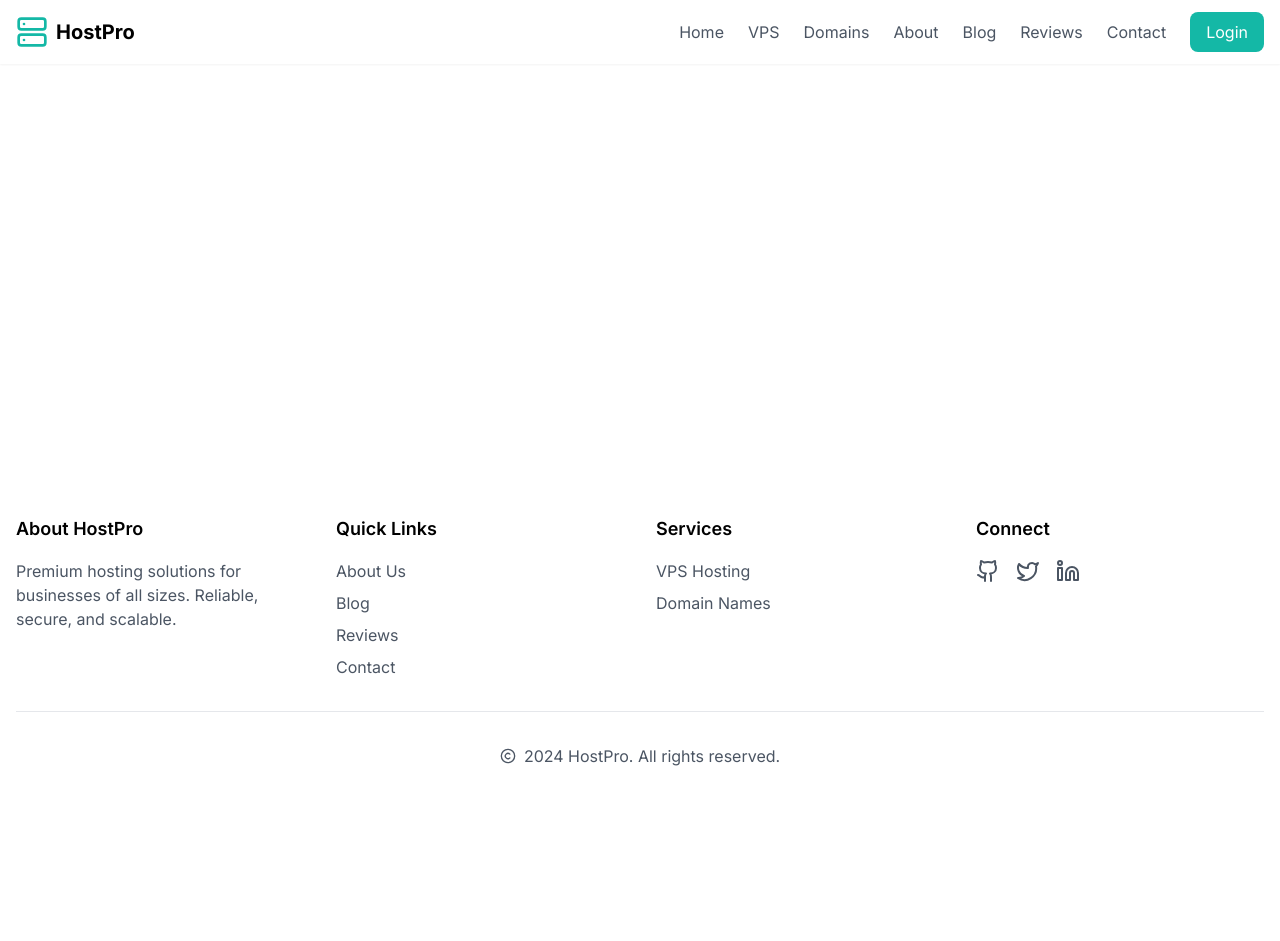
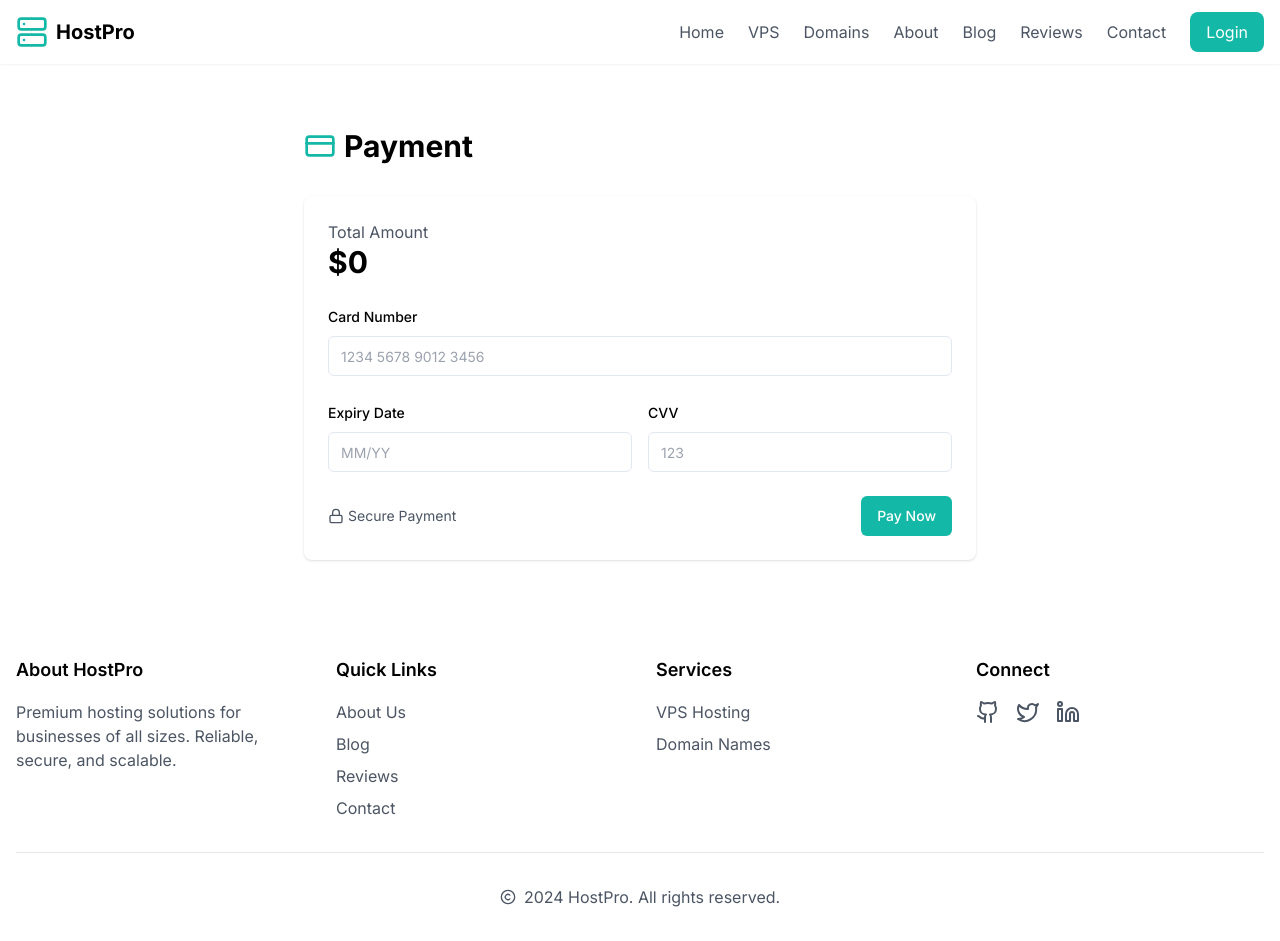
Before and after one commit to zero0605/teal-component-factory, a React (Vite) app: page /payment in a window 1280 px wide. Before the commit the page ends 800 px from the top, so only its background shows below. Built offline with nearby package versions, Linux system fonts and the light colour scheme.

Commit message:
Add payment and cart features
Implement a payment page for purchasing VPS hosting and domain names. Include a cart functionality to allow buyers to add items before proceeding to checkout.
[skip gpt_engineer]

```diff
--- a/package.json
+++ b/package.json
@@ -40,6 +40,7 @@
     "@radix-ui/react-toggle-group": "^1.1.0",
     "@radix-ui/react-tooltip": "^1.1.2",
     "@tanstack/react-query": "^5.56.2",
+    "@types/uuid": "^10.0.0",
     "class-variance-authority": "^0.7.0",
     "clsx": "^2.1.1",
     "cmdk": "^1.0.0",
@@ -59,6 +60,7 @@
     "sonner": "^1.5.0",
     "tailwind-merge": "^2.5.2",
     "tailwindcss-animate": "^1.0.7",
+    "uuid": "^11.0.3",
     "vaul": "^0.9.3",
     "zod": "^3.23.8"
   },
--- a/src/App.tsx
+++ b/src/App.tsx
@@ -3,6 +3,7 @@ import { Toaster as Sonner } from "@/components/ui/sonner";
 import { TooltipProvider } from "@/components/ui/tooltip";
 import { QueryClient, QueryClientProvider } from "@tanstack/react-query";
 import { BrowserRouter, Routes, Route } from "react-router-dom";
+import { CartProvider } from "@/contexts/CartContext";
 import Navbar from "./components/Navbar";
 import Footer from "./components/Footer";
 import Index from "./pages/Index";
@@ -13,12 +14,15 @@ import About from "./pages/About";
 import Blog from "./pages/Blog";
 import Contact from "./pages/Contact";
 import Reviews from "./pages/Reviews";
+import Cart from "./pages/Cart";
+import Payment from "./pages/Payment";
 
 const queryClient = new QueryClient();
 
 const App = () => (
   <QueryClientProvider client={queryClient}>
     <TooltipProvider>
+      <CartProvider>
         <div className="min-h-screen flex flex-col">
           <Toaster />
           <Sonner />
@@ -34,11 +38,14 @@ const App = () => (
                 <Route path="/blog" element={<Blog />} />
                 <Route path="/contact" element={<Contact />} />
                 <Route path="/reviews" element={<Reviews />} />
+                <Route path="/cart" element={<Cart />} />
+                <Route path="/payment" element={<Payment />} />
               </Routes>
             </main>
             <Footer />
           </BrowserRouter>
         </div>
+      </CartProvider>
     </TooltipProvider>
   </QueryClientProvider>
 );
--- /dev/null
+++ b/src/contexts/CartContext.tsx
@@ -0,0 +1,55 @@
+import React, { createContext, useContext, useState } from 'react';
+import { toast } from "sonner";
+
+type CartItem = {
+  id: string;
+  name: string;
+  price: number;
+  type: 'vps' | 'domain';
+  details?: string;
+};
+
+type CartContextType = {
+  items: CartItem[];
+  addToCart: (item: CartItem) => void;
+  removeFromCart: (id: string) => void;
+  clearCart: () => void;
+  total: number;
+};
+
+const CartContext = createContext<CartContextType | undefined>(undefined);
+
+export const CartProvider = ({ children }: { children: React.ReactNode }) => {
+  const [items, setItems] = useState<CartItem[]>([]);
+
+  const addToCart = (item: CartItem) => {
+    setItems([...items, item]);
+    toast.success(`Added ${item.name} to cart`);
+  };
+
+  const removeFromCart = (id: string) => {
+    setItems(items.filter((item) => item.id !== id));
+    toast.success("Item removed from cart");
+  };
+
+  const clearCart = () => {
+    setItems([]);
+    toast.success("Cart cleared");
+  };
+
+  const total = items.reduce((sum, item) => sum + item.price, 0);
+
+  return (
+    <CartContext.Provider value={{ items, addToCart, removeFromCart, clearCart, total }}>
+      {children}
+    </CartContext.Provider>
+  );
+};
+
+export const useCart = () => {
+  const context = useContext(CartContext);
+  if (context === undefined) {
+    throw new Error('useCart must be used within a CartProvider');
+  }
+  return context;
+};
--- /dev/null
+++ b/src/pages/Cart.tsx
@@ -0,0 +1,75 @@
+import { motion } from "framer-motion";
+import { ShoppingCart, Trash2 } from "lucide-react";
+import { useCart } from "@/contexts/CartContext";
+import { Button } from "@/components/ui/button";
+import { useNavigate } from "react-router-dom";
+
+const Cart = () => {
+  const { items, removeFromCart, total } = useCart();
+  const navigate = useNavigate();
+
+  return (
+    <div className="container mx-auto px-4 py-16">
+      <motion.div
+        initial={{ opacity: 0, y: 20 }}
+        animate={{ opacity: 1, y: 0 }}
+        className="max-w-4xl mx-auto"
+      >
+        <div className="flex items-center gap-2 mb-8">
+          <ShoppingCart className="w-8 h-8 text-teal-500" />
+          <h1 className="text-3xl font-bold">Shopping Cart</h1>
+        </div>
+
+        {items.length === 0 ? (
+          <div className="text-center py-8">
+            <p className="text-gray-600 mb-4">Your cart is empty</p>
+            <Button onClick={() => navigate("/vps")}>Browse VPS Plans</Button>
+          </div>
+        ) : (
+          <>
+            <div className="space-y-4 mb-8">
+              {items.map((item) => (
+                <motion.div
+                  key={item.id}
+                  initial={{ opacity: 0 }}
+                  animate={{ opacity: 1 }}
+                  className="flex items-center justify-between p-4 bg-white rounded-lg shadow"
+                >
+                  <div>
+                    <h3 className="font-semibold">{item.name}</h3>
+                    <p className="text-gray-600">{item.type.toUpperCase()}</p>
+                    {item.details && (
+                      <p className="text-sm text-gray-500">{item.details}</p>
+                    )}
+                  </div>
+                  <div className="flex items-center gap-4">
+                    <p className="font-semibold">${item.price}</p>
+                    <Button
+                      variant="ghost"
+                      size="icon"
+                      onClick={() => removeFromCart(item.id)}
+                    >
+                      <Trash2 className="w-4 h-4 text-red-500" />
+                    </Button>
+                  </div>
+                </motion.div>
+              ))}
+            </div>
+
+            <div className="flex justify-between items-center p-4 bg-gray-50 rounded-lg">
+              <div>
+                <p className="text-gray-600">Total</p>
+                <p className="text-2xl font-bold">${total}</p>
+              </div>
+              <Button onClick={() => navigate("/payment")}>
+                Proceed to Payment
+              </Button>
+            </div>
+          </>
+        )}
+      </motion.div>
+    </div>
+  );
+};
+
+export default Cart;
--- a/src/pages/Domains.tsx
+++ b/src/pages/Domains.tsx
@@ -4,8 +4,22 @@ import { Button } from "@/components/ui/button";
 import { Input } from "@/components/ui/input";
 import { Card, CardContent, CardDescription, CardFooter, CardHeader, CardTitle } from "@/components/ui/card";
 import { toast } from "sonner";
+import { useCart } from "@/contexts/CartContext";
+import { v4 as uuidv4 } from 'uuid';
 
 const Domains = () => {
+  const { addToCart } = useCart();
+
+  const handlePurchase = (domain: any) => {
+    addToCart({
+      id: uuidv4(),
+      name: domain.tld,
+      price: Number(domain.price.replace('$', '')),
+      type: 'domain',
+      details: domain.description
+    });
+  };
+
   const handleSearch = (e: React.FormEvent) => {
     e.preventDefault();
     toast.success("Searching for domain availability...");
@@ -86,7 +100,12 @@ const Domains = () => {
                 </div>
               </CardContent>
               <CardFooter>
-                <Button className="w-full">Register Now</Button>
+                <Button
+                  className="w-full"
+                  onClick={() => handlePurchase(domain)}
+                >
+                  Add to Cart
+                </Button>
               </CardFooter>
             </Card>
           </motion.div>
--- /dev/null
+++ b/src/pages/Payment.tsx
@@ -0,0 +1,101 @@
+import { motion } from "framer-motion";
+import { CreditCard, Lock } from "lucide-react";
+import { useCart } from "@/contexts/CartContext";
+import { Button } from "@/components/ui/button";
+import { Input } from "@/components/ui/input";
+import { Form, FormControl, FormField, FormItem, FormLabel, FormMessage } from "@/components/ui/form";
+import { useForm } from "react-hook-form";
+import { toast } from "sonner";
+import { useNavigate } from "react-router-dom";
+
+const Payment = () => {
+  const { total, clearCart } = useCart();
+  const navigate = useNavigate();
+  const form = useForm();
+
+  const onSubmit = (data: any) => {
+    toast.success("Payment successful!");
+    clearCart();
+    navigate("/");
+  };
+
+  return (
+    <div className="container mx-auto px-4 py-16">
+      <motion.div
+        initial={{ opacity: 0, y: 20 }}
+        animate={{ opacity: 1, y: 0 }}
+        className="max-w-2xl mx-auto"
+      >
+        <div className="flex items-center gap-2 mb-8">
+          <CreditCard className="w-8 h-8 text-teal-500" />
+          <h1 className="text-3xl font-bold">Payment</h1>
+        </div>
+
+        <div className="bg-white rounded-lg shadow p-6">
+          <div className="mb-6">
+            <p className="text-gray-600">Total Amount</p>
+            <p className="text-3xl font-bold">${total}</p>
+          </div>
+
+          <Form {...form}>
+            <form onSubmit={form.handleSubmit(onSubmit)} className="space-y-6">
+              <FormField
+                control={form.control}
+                name="cardNumber"
+                render={({ field }) => (
+                  <FormItem>
+                    <FormLabel>Card Number</FormLabel>
+                    <FormControl>
+                      <Input placeholder="1234 5678 9012 3456" {...field} />
+                    </FormControl>
+                    <FormMessage />
+                  </FormItem>
+                )}
+              />
+
+              <div className="grid grid-cols-2 gap-4">
+                <FormField
+                  control={form.control}
+                  name="expiry"
+                  render={({ field }) => (
+                    <FormItem>
+                      <FormLabel>Expiry Date</FormLabel>
+                      <FormControl>
+                        <Input placeholder="MM/YY" {...field} />
+                      </FormControl>
+                      <FormMessage />
+                    </FormItem>
+                  )}
+                />
+
+                <FormField
+                  control={form.control}
+                  name="cvv"
+                  render={({ field }) => (
+                    <FormItem>
+                      <FormLabel>CVV</FormLabel>
+                      <FormControl>
+                        <Input placeholder="123" {...field} />
+                      </FormControl>
+                      <FormMessage />
+                    </FormItem>
+                  )}
+                />
+              </div>
+
+              <div className="flex justify-between items-center">
+                <div className="flex items-center text-sm text-gray-600">
+                  <Lock className="w-4 h-4 mr-1" />
+                  Secure Payment
+                </div>
+                <Button type="submit">Pay Now</Button>
+              </div>
+            </form>
+          </Form>
+        </div>
+      </motion.div>
+    </div>
+  );
+};
+
+export default Payment;
```
Also changed, not shown: src/pages/VPS.tsx (+17 -8 lines), 1 other file (tests, documents, lock files or other folders). Lines whose indentation alone changed are shown as unchanged.
